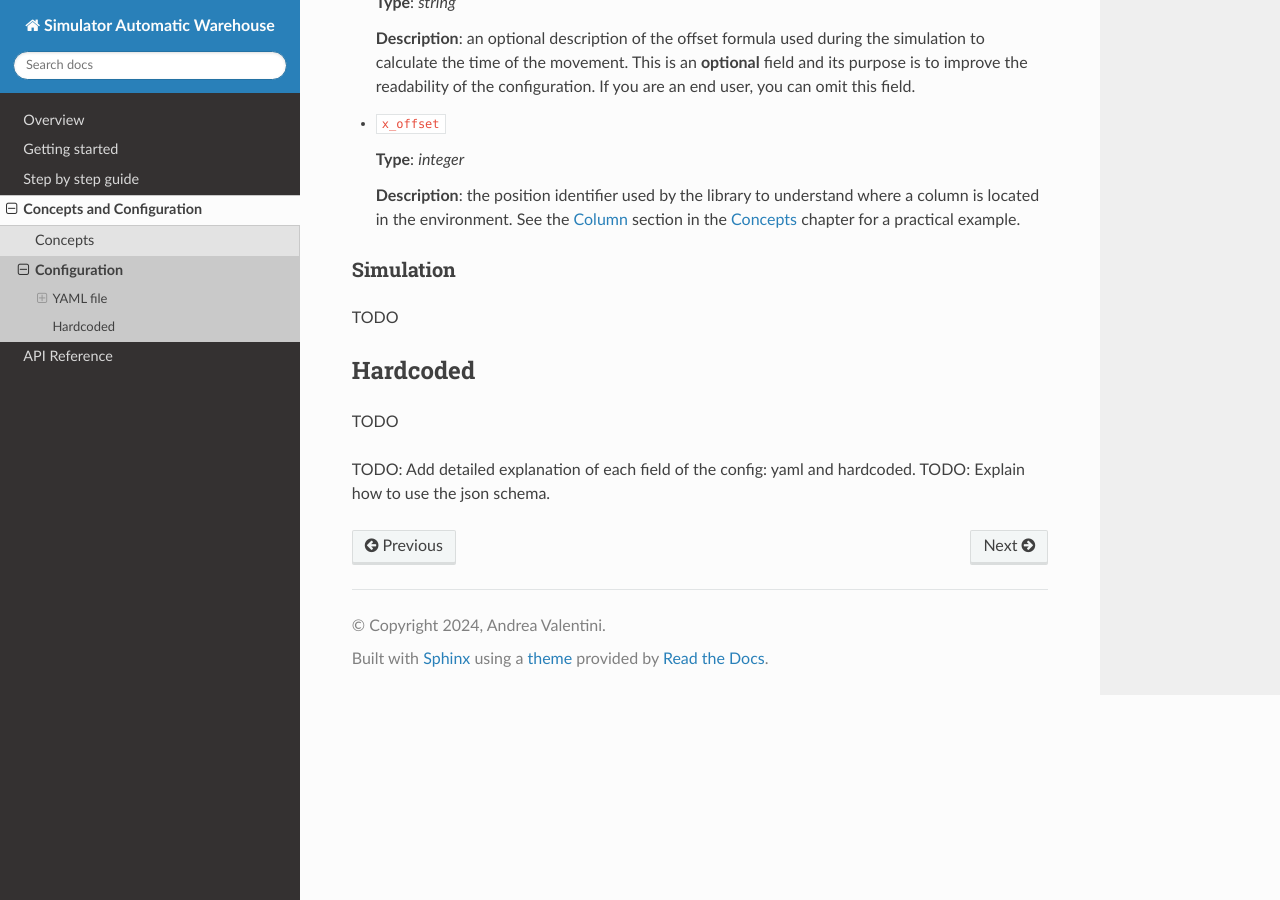
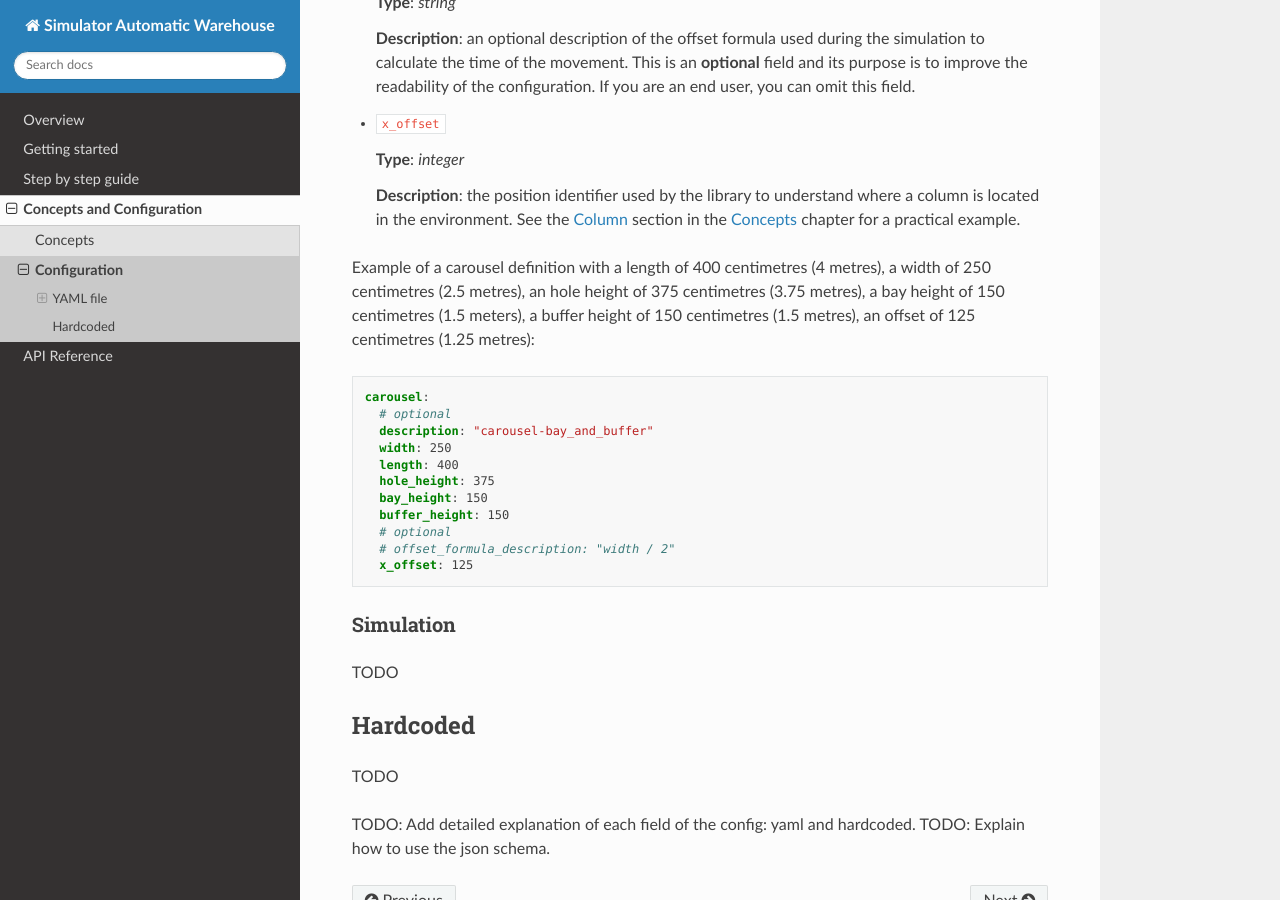
Before and after one commit to AndreVale69/simulator-automatic-warehouse, a Sphinx documentation site: the page built from docs/sections/concepts-and-configuration/configuration/configuration.rst, in a window 1280 px wide and 900 px high, scrolled down 4692 px. Built offline with Sphinx 7.4.7 and the Read the Docs theme 2.0.0, drawn with Linux system fonts in a browser that asks for light colours.

Commit message:
Added example in Carousel section in Configuration

```diff
--- a/docs/sections/concepts-and-configuration/configuration/configuration.rst
+++ b/docs/sections/concepts-and-configuration/configuration/configuration.rst
@@ -237,6 +237,22 @@ Each of the following fields must be inserted below the ``carousel`` field:
   **Description**: the position identifier used by the library to understand where a column is located in the environment. See the :ref:`columns` section in the :ref:`concepts` chapter for a practical example.
 
 
+Example of a carousel definition with a length of 400 centimetres (4 metres), a width of 250 centimetres (2.5 metres), an hole height of 375 centimetres (3.75 metres), a bay height of 150 centimetres (1.5 meters), a buffer height of 150 centimetres (1.5 metres), an offset of 125 centimetres (1.25 metres):
+
+.. code-block:: yaml
+
+    carousel:
+      # optional
+      description: "carousel-bay_and_buffer"
+      width: 250
+      length: 400
+      hole_height: 375
+      bay_height: 150
+      buffer_height: 150
+      # optional
+      # offset_formula_description: "width / 2"
+      x_offset: 125
+
 ^^^^^^^^^^
 Simulation
 ^^^^^^^^^^
```
